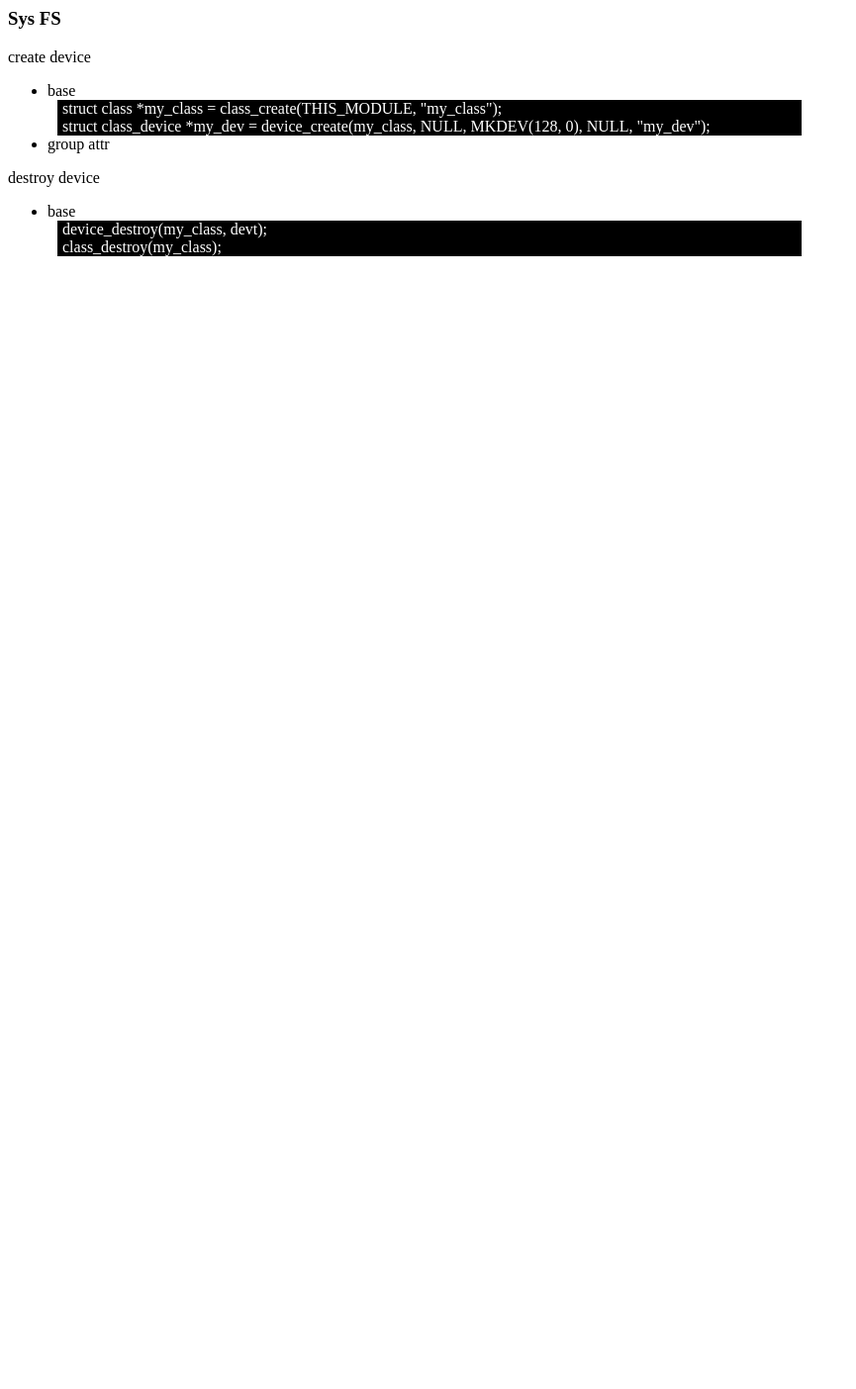
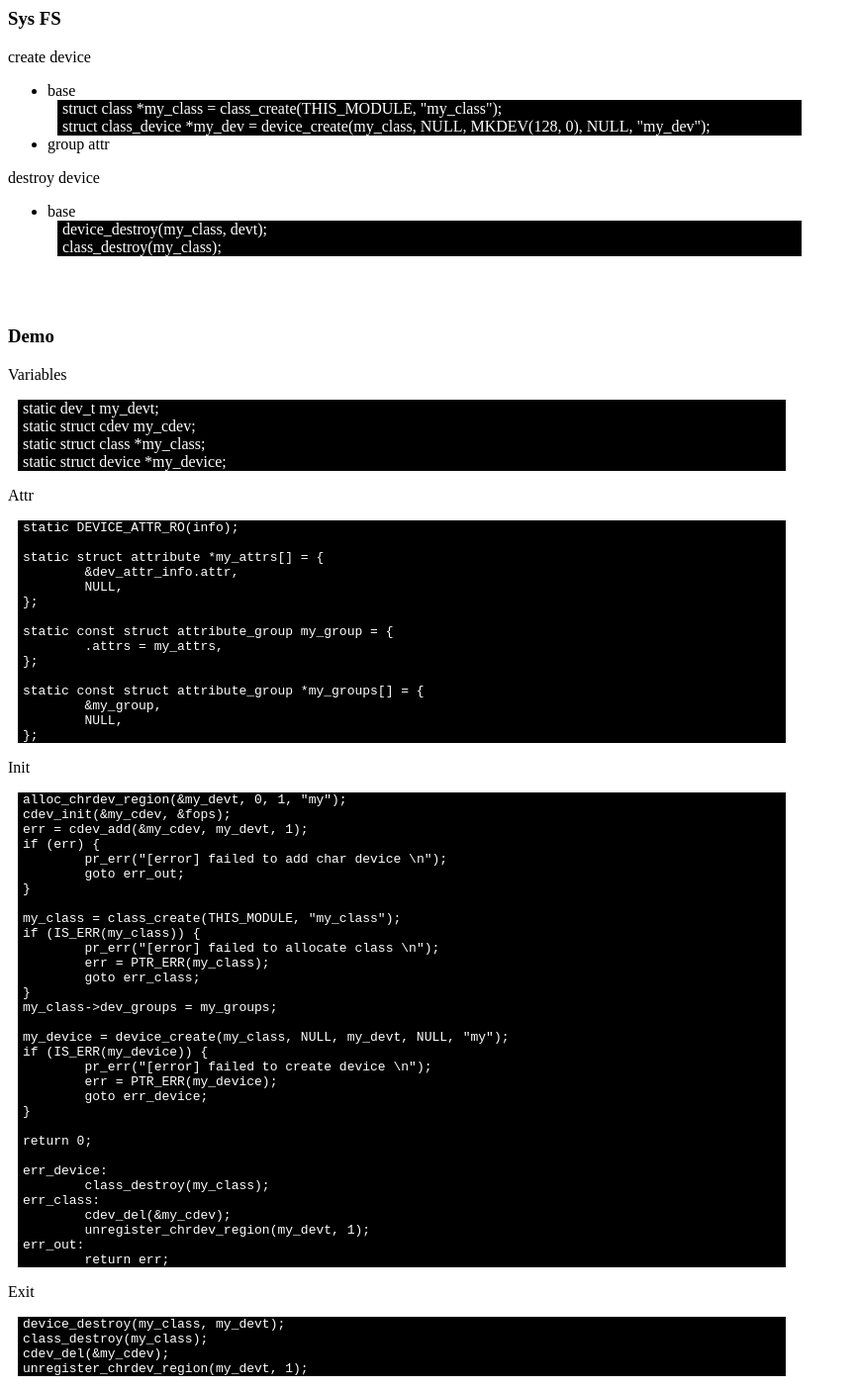
Before and after one commit to czarsir/sir, a Jekyll site: the page built from _posts/system/os/2023-07-12-k_sysfs.html, in a window 1280 px wide. Shown: the whole page at 99% size, without its empty margins (0-865 px from the left). Built offline with Jekyll 4.4.1, drawn with Linux system fonts in a browser that asks for light colours; before the commit the page ends 900 px from its top, so only the background shows below that.

Commit message:
[sysfs] update

```diff
--- a/_posts/system/os/2023-07-12-k_sysfs.html
+++ b/_posts/system/os/2023-07-12-k_sysfs.html
@@ -21,3 +21,74 @@ layout: addins
 	<div class="cmd">device_destroy(my_class, devt);</div>
 	<div class="cmd">class_destroy(my_class);</div>
 </ul>
+
+
+
+<br><br>
+<h3>Demo</h3>
+
+<p>Variables</p>
+<div class="cmd">static dev_t my_devt;</div>
+<div class="cmd">static struct cdev my_cdev;</div>
+<div class="cmd">static struct class *my_class;</div>
+<div class="cmd">static struct device *my_device;</div>
+<p>Attr</p>
+<pre class="cmd">
+static DEVICE_ATTR_RO(info);
+
+static struct attribute *my_attrs[] = {
+	&dev_attr_info.attr,
+	NULL,
+};
+
+static const struct attribute_group my_group = {
+	.attrs = my_attrs,
+};
+
+static const struct attribute_group *my_groups[] = {
+	&my_group,
+	NULL,
+};
+</pre>
+<p>Init</p>
+<pre class="cmd">
+alloc_chrdev_region(&my_devt, 0, 1, "my");
+cdev_init(&my_cdev, &fops);
+err = cdev_add(&my_cdev, my_devt, 1);
+if (err) {
+	pr_err("[error] failed to add char device \n");
+	goto err_out;
+}
+
+my_class = class_create(THIS_MODULE, "my_class");
+if (IS_ERR(my_class)) {
+	pr_err("[error] failed to allocate class \n");
+	err = PTR_ERR(my_class);
+	goto err_class;
+}
+my_class->dev_groups = my_groups;
+
+my_device = device_create(my_class, NULL, my_devt, NULL, "my");
+if (IS_ERR(my_device)) {
+	pr_err("[error] failed to create device \n");
+	err = PTR_ERR(my_device);
+	goto err_device;
+}
+
+return 0;
+
+err_device:
+	class_destroy(my_class);
+err_class:
+	cdev_del(&my_cdev);
+	unregister_chrdev_region(my_devt, 1);
+err_out:
+	return err;
+</pre>
+<p>Exit</p>
+<pre class="cmd">
+device_destroy(my_class, my_devt);
+class_destroy(my_class);
+cdev_del(&my_cdev);
+unregister_chrdev_region(my_devt, 1);
+</pre>
```
